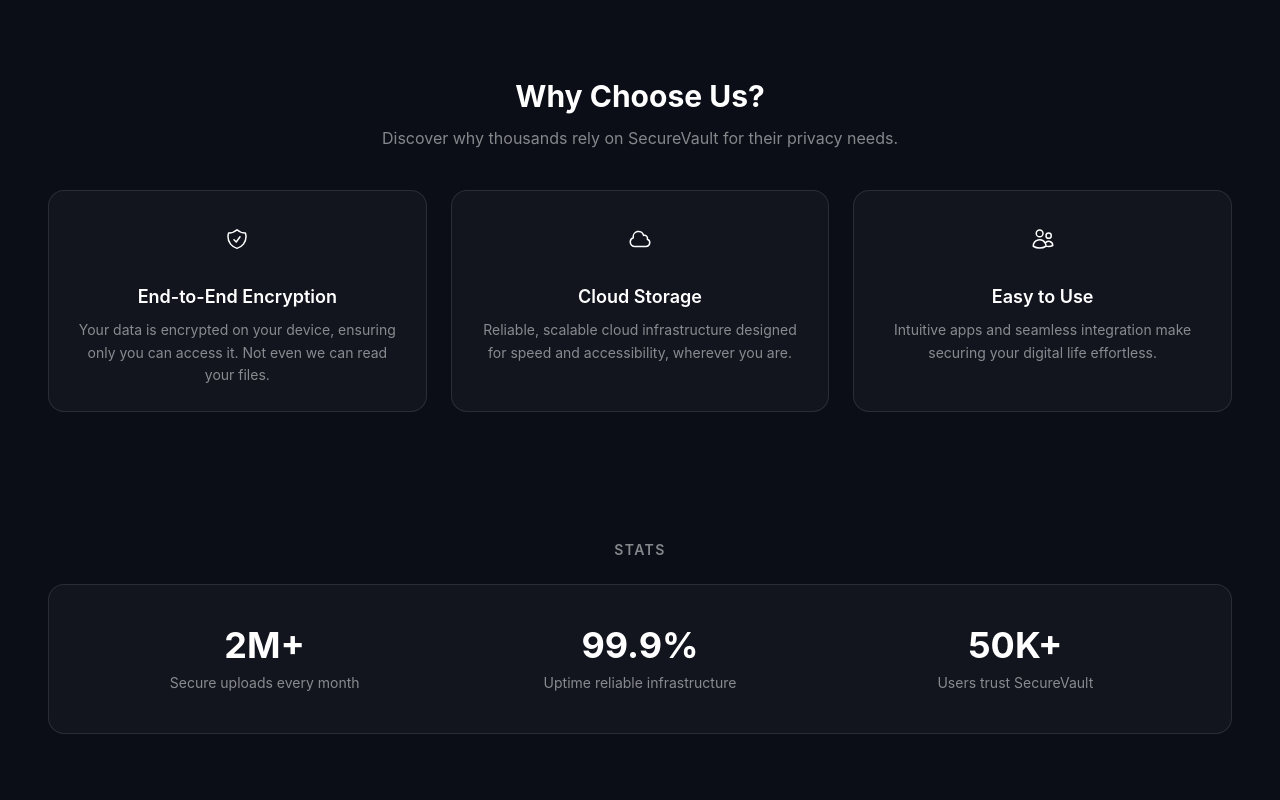
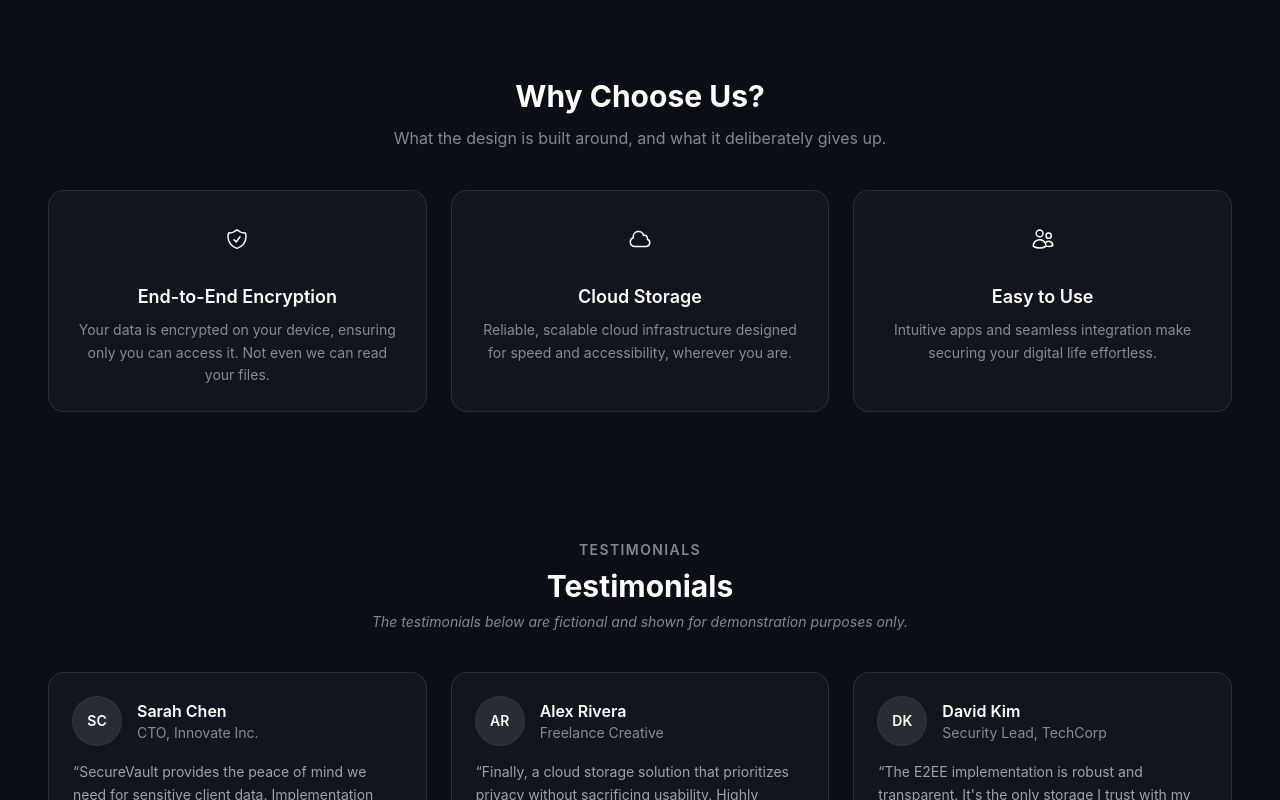
Before and after one commit to eLandoAD/Rila, an Angular app in the folder frontend/: page / in a window 1280 px wide. Shown: the part 1580-2380 px from the top of the page. Built offline with nearby package versions, Linux system fonts and the light colour scheme.

Commit message:
Fix(landing): drop invented stats and user counts

```diff
--- a/frontend/src/app/landing-page/landing-page.html
+++ b/frontend/src/app/landing-page/landing-page.html
@@ -161,7 +161,7 @@
         Why Choose Us?
       </h2>
       <p class="mt-3 text-white/50">
-        Discover why thousands rely on SecureVault for their privacy needs.
+        What the design is built around, and what it deliberately gives up.
       </p>
     </div>
 
@@ -210,34 +210,6 @@
         <p class="mt-2 text-sm leading-relaxed text-white/50">
           Intuitive apps and seamless integration make securing your digital life effortless.
         </p>
-      </div>
-
-    </div>
-  </div>
-</section>
-
-<!-- Stats -->
-<section class="bg-[#0B0E17] px-12 py-16 text-white max-lg:px-8 max-md:px-6">
-  <div class="mx-auto max-w-7xl">
-    <p class="text-center text-sm font-semibold uppercase tracking-widest text-white/50">
-      Stats
-    </p>
-
-    <div class="mt-6 grid grid-cols-3 gap-6 rounded-2xl border border-white/10 bg-white/[0.03] p-10 text-center max-md:grid-cols-1 max-md:gap-8">
-
-      <div>
-        <div class="text-4xl font-bold text-white">2M+</div>
-        <p class="mt-2 text-sm text-white/50">Secure uploads every month</p>
-      </div>
-
-      <div>
-        <div class="text-4xl font-bold text-white">99.9%</div>
-        <p class="mt-2 text-sm text-white/50">Uptime reliable infrastructure</p>
-      </div>
-
-      <div>
-        <div class="text-4xl font-bold text-white">50K+</div>
-        <p class="mt-2 text-sm text-white/50">Users trust SecureVault</p>
       </div>
 
     </div>
@@ -506,7 +478,7 @@
       Ready to get started? Secure your data today.
     </h2>
     <p class="mt-3 text-white/50">
-      Join thousands of users and experience secure, zero-knowledge file storage.
+      Create your vault in a minute. The key is derived in your browser and never leaves it.
     </p>
 
     @if (subscribed()) {
```
